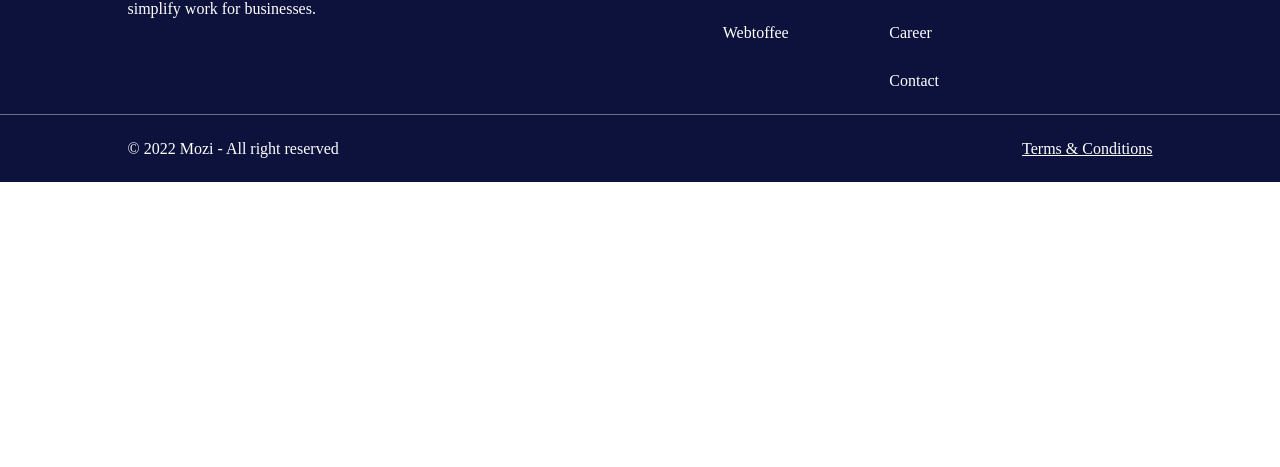
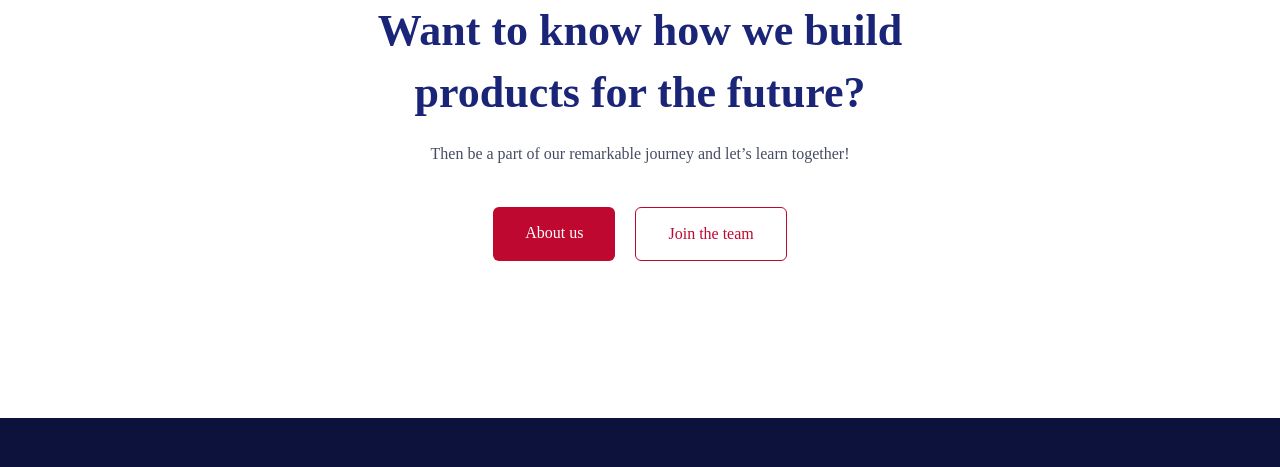
Before and after one commit to ayratkin/mozi, a website: page src/products.html in a window 1280 px wide. Shown: the part 1978-2445 px from the top of the page. Before the commit the page ends 2160 px from the top, so only its background shows below. Drawn offline with nearby package versions, Linux system fonts and the light colour scheme; files that its build step writes are made by us from their sources; files whose address does not match are found by name; a web font is replaced by a local one.

Commit message:
invite section was started to build

```diff
--- a/gulp/version.json
+++ b/gulp/version.json
@@ -1,3 +1,3 @@
 {
-    "main": "20220728184207"
+    "main": "20220728191623"
 }
--- /dev/null
+++ b/src/html/ProductsPage/_invite.html
@@ -0,0 +1,13 @@
+<section class="section invite-section">
+    <div class="container">
+        <div class="invite-section__wrapper">
+            <h3 class="invite-section__title section__title title-center">Want to know how we build
+                products for the future?</h3>
+            <h4 class="invite-section__subtitle section__subtitle subtitle-center">Then be a part of our remarkable journey and let’s learn together!</h4>
+            <div class="invite-section__buttons">
+                <a href="#" class="btn">About us</a>
+                <a href="#" class="btn__outline">Join the team</a>
+            </div>
+        </div>
+    </div>
+</section>
--- a/src/products.html
+++ b/src/products.html
@@ -11,9 +11,11 @@
       @@include('html/ProductsPage/_products-hero.html', {})
     </div>
 
-    <!-- Product1: Cookiees -->
+    <!-- Section with products -->
     @@include('html/ProductsPage/_products.html', {})
 
+    <!-- Section with invite -->
+    @@include('html/ProductsPage/_invite.html', {})
 
     <!-- Footer -->
     @@include('html/footer.html', {})
--- /dev/null
+++ b/src/scss/ProductsPage/_invite.scss
@@ -0,0 +1,25 @@
+.invite-section {
+    padding: 137px 317px;
+
+    // .invite-section__wrapper
+    &__wrapper {
+        max-width: 878px;
+        margin: 0 auto;
+    }
+
+    // .invite-section__title
+    &__title {
+    }
+
+    // .invite-section__subtitle
+    &__subtitle {
+    }
+
+    // .invite-section__buttons
+    &__buttons {
+        margin-top: 40px;
+        display: flex;
+        justify-content: center;
+        gap: 20px;
+    }
+}
--- a/src/scss/global.scss
+++ b/src/scss/global.scss
@@ -21,6 +21,7 @@ body {
     border-radius: 6px;
     font-size: 16px;
     line-height: 150%;
+    text-decoration: none;
 
 
     @media (max-width: $breakPoint992) {
@@ -42,6 +43,8 @@ body {
     line-height: 150%;
     border: 1px solid $redColor;
     color: $redColor;
+    text-decoration: none;
+
 
     @media (max-width: $breakPoint992) {
         padding: 12px 26px;
@@ -76,7 +79,7 @@ body {
             text-align: center;
         }
     }
-
+    // .section__btitle
     &__title {
         font-style: normal;
         font-weight: 700;
--- a/src/scss/style.scss
+++ b/src/scss/style.scss
@@ -20,3 +20,4 @@
 // Products page sections
     @import './ProductsPage/_products-hero';
     @import './ProductsPage/_products';
+    @import './ProductsPage/_invite';
```
Also changed, not shown: dist/css/style.css, dist/css/style.min.css, dist/products.html, src/scss/ProductsPage/_products.scss (line endings or trailing spaces).
